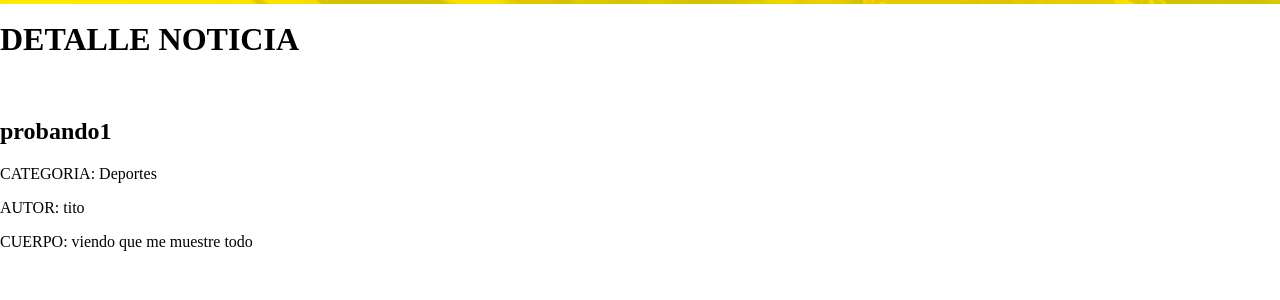
After one commit to Cosorama/proyecto_info_9, a Django app: page /Noticias/detalle/1 in a window 1280 px wide. The commit adds this page. Shown: the top 300 px of the page. Run offline with Django 3.2, Linux system fonts and the light colour scheme; a user stored in the database is signed in; data comes from the database, SQL or seed files in the repository; both versions use the stored data as it was after the commit; parts of the project's set-up code (start-up, migrations or seed data) failed here and were passed over.

Commit message:
hay que arreglar los templates y css

```diff
--- a/RepositorioPF/fundacion/apps/noticias/urls.py
+++ b/RepositorioPF/fundacion/apps/noticias/urls.py
@@ -5,4 +5,5 @@ app_name = 'noticias'
 
 urlpatterns = [
     path('listar/', views.Listar, name = 'listar_noticias'),
+    path('detalle/<int:pk>', views.Detalle_Noticia_Clase.as_view(), name = 'noticia_detail'),
 ]
--- a/RepositorioPF/fundacion/apps/noticias/views.py
+++ b/RepositorioPF/fundacion/apps/noticias/views.py
@@ -1,4 +1,9 @@
 from django.shortcuts import render
+from django.views.generic.list import ListView
+from django.views.generic.detail import DetailView
+from django.contrib.auth.decorators import login_required
+from django.contrib.auth.mixins import LoginRequiredMixin
+from django.utils import timezone
 
 from .models import Noticia
 # Create your views here.
@@ -13,3 +18,8 @@ def Listar(request):
     ctx['notis'] = todas
 
     return render(request, 'noticias/listar_noticias.html', ctx)
+
+
+class Detalle_Noticia_Clase(LoginRequiredMixin, DetailView):
+    model = Noticia
+    template_name: 'noticias/noticia_detail.html'
--- a/RepositorioPF/fundacion/fundacion/settings/base.py
+++ b/RepositorioPF/fundacion/fundacion/settings/base.py
@@ -30,6 +30,9 @@ BASE_DIR = Path(__file__).resolve().parent.parent
 # Application definition
 
 AUTH_USER_MODEL = 'usuarios.Usuario'
+LOGIN_REDIRECT_URL = reverse_lazy('home')
+LOGOUT_REDIRECT_URL = reverse_lazy('home')
+LOGIN_URL = reverse_lazy('login')
 
 INSTALLED_APPS = [
     'django.contrib.admin',
--- a/RepositorioPF/fundacion/fundacion/urls.py
+++ b/RepositorioPF/fundacion/fundacion/urls.py
@@ -19,10 +19,12 @@ from django.urls import path, include
 from . import views
 from django.conf.urls.static import static
 from django.conf import settings
-
+from django.contrib.auth import views as auth
 urlpatterns = [
     path('admin/', admin.site.urls),
     path('', views.Home, name = 'home'),
+    path('login/', auth.LoginView.as_view(template_name='usuarios/login.html'), name='login'),
+    path('logout/', auth.LogoutView.as_view(), name='logout'),
 
     # URLS de APPS
     path('Noticias/', include('apps.noticias.urls'))
--- a/RepositorioPF/fundacion/templates/base.html
+++ b/RepositorioPF/fundacion/templates/base.html
@@ -33,6 +33,12 @@ style="background-repeat: repeat-y; background-size: cover;"
 
 			<ul>
 				<li><a href="{% url 'home' %}">Inicio</a></li>
+				{% if user.is_authenticated %}
+					<span>HOLA {{user.username}}!!</span>
+					<a href="{% url 'logout' %}">LOGOUT</a>
+				{% else %}
+					<a href="{% url 'login' %}">LOGIN</a>
+				{% endif %}
 				<li><a href="{% url 'noticias:listar_noticias' %}">Noticias</a></li> <!--href="{% url 'noticias:listar_noticias' %}"-->
 				<li><a href="#about_us">Nosotros</a></li>
 				<li><a href="#contact_us">Contacto</a></li>
--- a/RepositorioPF/fundacion/templates/noticias/listar_noticias.html
+++ b/RepositorioPF/fundacion/templates/noticias/listar_noticias.html
@@ -14,6 +14,7 @@
 		{% if n.imagen %}
 			<img src="{{ n.imagen.url }}">
 		{% endif %}
+		<a href="{% url 'noticias:noticia_detail' n.pk %}">VER MAS</a>
 	{% endfor %}
 
 {% endblock contenido %}
--- /dev/null
+++ b/RepositorioPF/fundacion/templates/noticias/noticia_detail.html
@@ -0,0 +1,25 @@
+{% extends 'base.html' %}
+{% load static %}
+
+{% block contenido %}
+
+
+
+	<h1>DETALLE NOTICIA</h1>
+	<br>
+
+	<h2>{{object.titulo}}</h2>
+	<p>CATEGORIA: {{ object.categoria.nombre }}</p>
+	{% if object.autor %}
+		<p>AUTOR: {{ object.autor }}</p>
+	{% endif %}
+
+	<p>CUERPO: {{ object.cuerpo }}</p>
+
+	{% if object.imagen %}
+		<img src="{{ object.imagen.url }}" width="100px" height="100px">
+	{% endif %}
+
+
+
+{% endblock contenido %}
```
Also changed, not shown: RepositorioPF/fundacion/templates/usuarios/login.html (added, +12 -0 lines), RepositorioPF/fundacion/fundacion/db.sqlite3.
